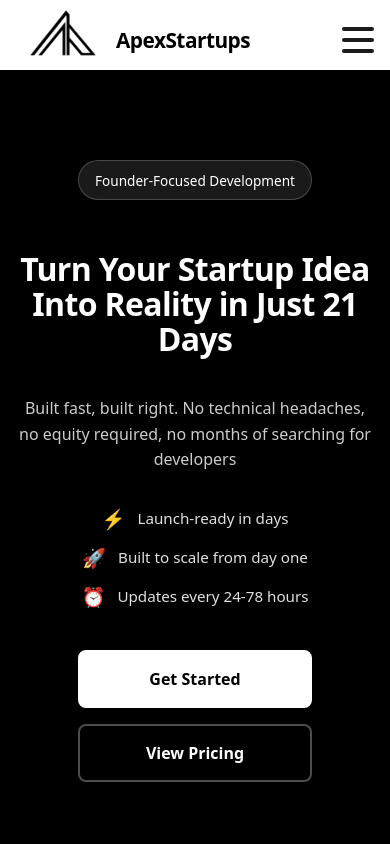
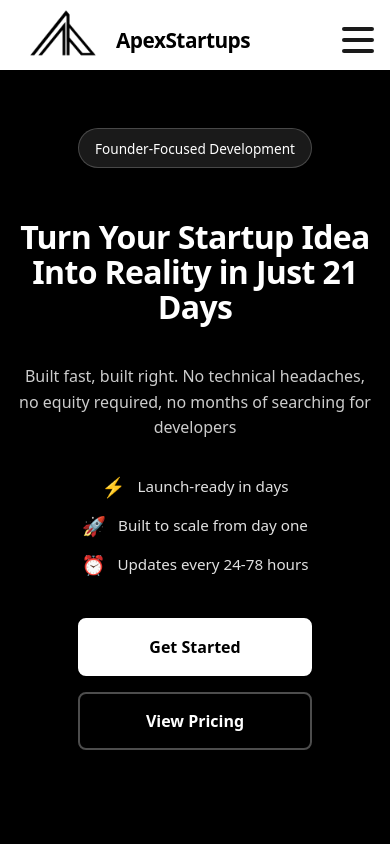
Before and after one commit to HehLul/apex_startups, a React (Vite) app in the folder website/: page / in a window 390 px wide. Shown: the top 844 px of the page. Built offline with nearby package versions, Linux system fonts and the light colour scheme.

Commit message:
style(hero): mobile margin

```diff
--- a/website/src/pages/Onboarding/SuccessPage.jsx
+++ b/website/src/pages/Onboarding/SuccessPage.jsx
@@ -26,7 +26,7 @@ const SuccessPage = () => {
 
   return (
     <>
-      <LoadScreen delay={3000} text="Finalizing your details..." />
+      <LoadScreen delay={2000} text="Finalizing your details..." />
       <div className="success-page-container">
         {/* Custom Confetti Animation */}
         <Confetti
--- a/website/src/sections/Hero/Hero.css
+++ b/website/src/sections/Hero/Hero.css
@@ -229,7 +229,7 @@
 /* Responsive Design */
 @media (max-width: 968px) {
   .hero-container {
-    margin-top: 10rem;
+    margin-top: 8rem;
     gap: 14rem;
     text-align: center;
   }
```
